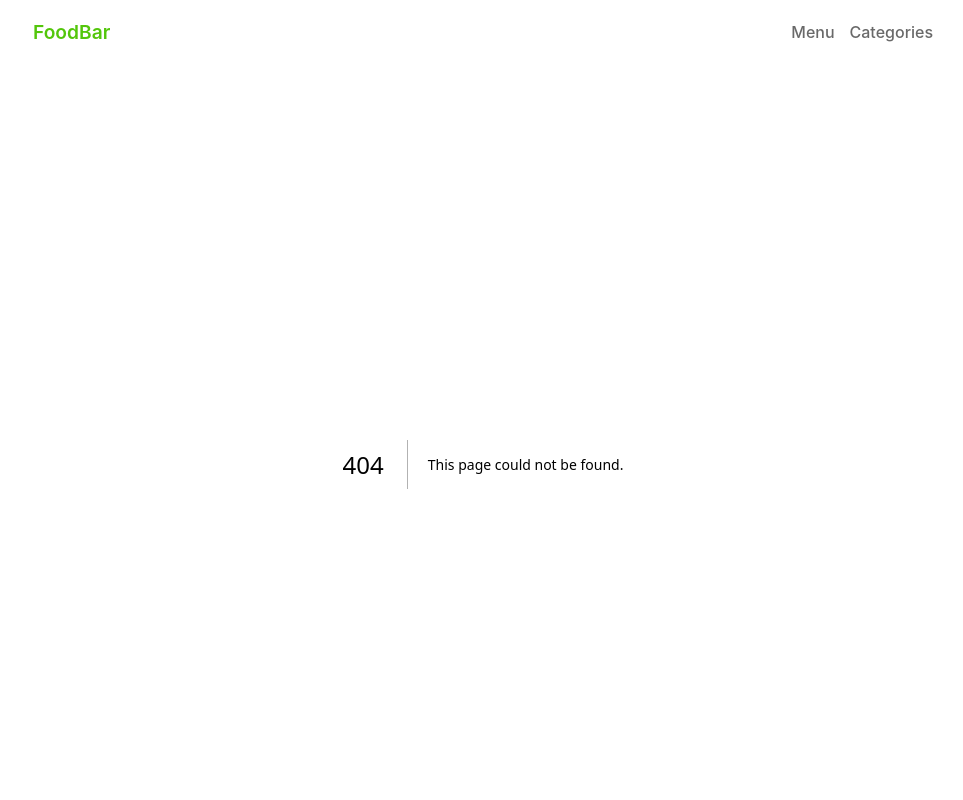
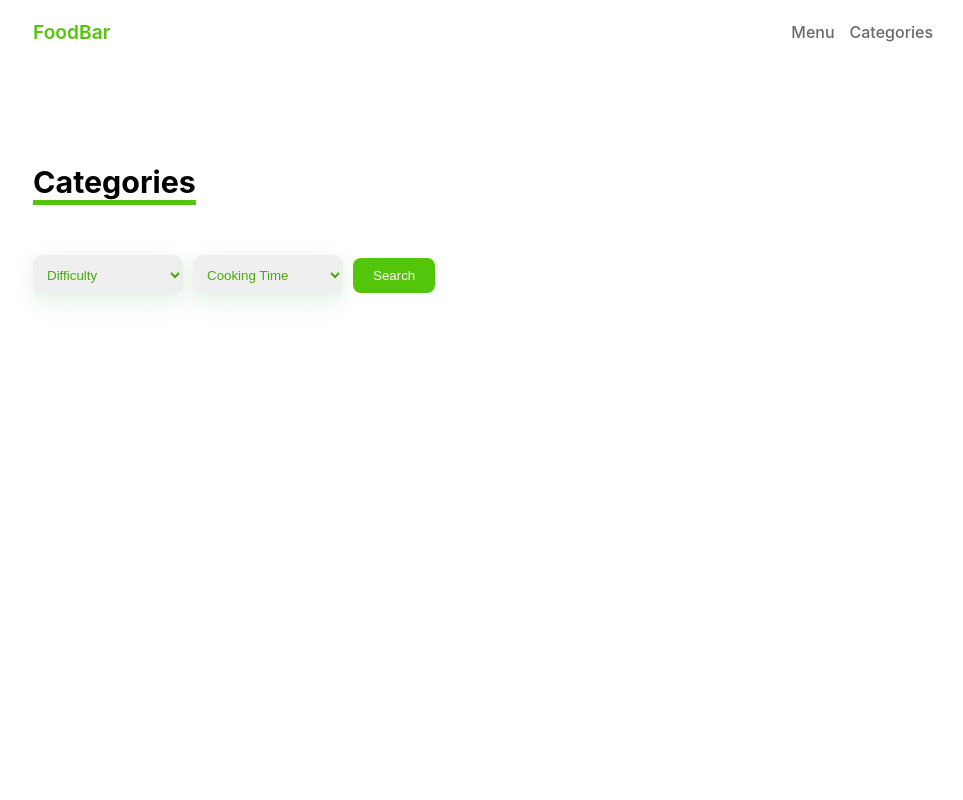
Before and after one commit to mohammadreza8822/food-project, a Next.js app: page /categories in a window 1280 px wide. Before the commit this address had no page. Shown: the top 800 px of the page, without its empty margins (157-1120 px from the left). Built offline with nearby package versions, Linux system fonts and the light colour scheme.

Commit message:
create categories page and style

```diff
--- /dev/null
+++ b/components/templates/Categories.module.css
@@ -0,0 +1,68 @@
+.container {
+  max-width: 900px;
+  margin: auto;
+  margin-top: 100px;
+}
+
+.container h2 {
+  font-size: 1.9rem;
+  border-bottom: 5px solid #53c60b;
+  width: fit-content;
+  margin-bottom: 50px;
+}
+
+.select select {
+  border: none;
+  width: 150px;
+  height: 40px;
+  border-radius: 10px;
+  margin-right: 10px;
+  padding: 10px;
+  color: #48ac0a;
+  box-shadow: rgba(92, 245, 115, 0.123) 0px 4px 16px,
+    rgba(17, 17, 26, 0.05) 0px 8px 32px;
+}
+
+.select button {
+  border: none;
+  background-color: #53c60b;
+  color: white;
+  height: 35px;
+  padding: 0 20px;
+  border-radius: 8px;
+  cursor: pointer;
+}
+
+.cards {
+  display: flex;
+  flex-wrap: wrap;
+  justify-content: space-between;
+  margin-top: 80px;
+}
+
+.cards img {
+  margin: auto;
+}
+@media (max-width: 900px) {
+  .container {
+    padding: 20px;
+  }
+  .cards {
+    justify-content: space-around;
+  }
+}
+
+@media (max-width: 600px) {
+  .container {
+    padding: 10px;
+  }
+  .select {
+    display: flex;
+    flex-direction: column;
+  }
+
+  .select select {
+    width: 100%;
+    margin: 0 0 20px;
+  }
+}
--- /dev/null
+++ b/components/templates/CategoriesPage.js
@@ -0,0 +1,27 @@
+import styles from "./Categories.module.css";
+
+function CategoriesPage() {
+  return (
+    <div className={styles.container}>
+      <h2>Categories</h2>
+      <div className={styles.subContainer}>
+        <div className={styles.select}>
+          <select>
+            <option>Difficulty</option>
+            <option>Easy</option>
+            <option>Medium</option>
+            <option>Hard</option>
+          </select>
+          <select>
+            <option>Cooking Time</option>
+            <option>More than 30 min</option>
+            <option>Less than 30 min </option>
+          </select>
+          <button>Search</button>
+        </div>
+      </div>
+    </div>
+  );
+}
+
+export default CategoriesPage;
--- /dev/null
+++ b/pages/categories/index.js
@@ -0,0 +1,8 @@
+import CategoriesPage from "@/components/templates/CategoriesPage";
+import React from "react";
+
+function Categories() {
+  return <CategoriesPage />;
+}
+
+export default Categories;
```
